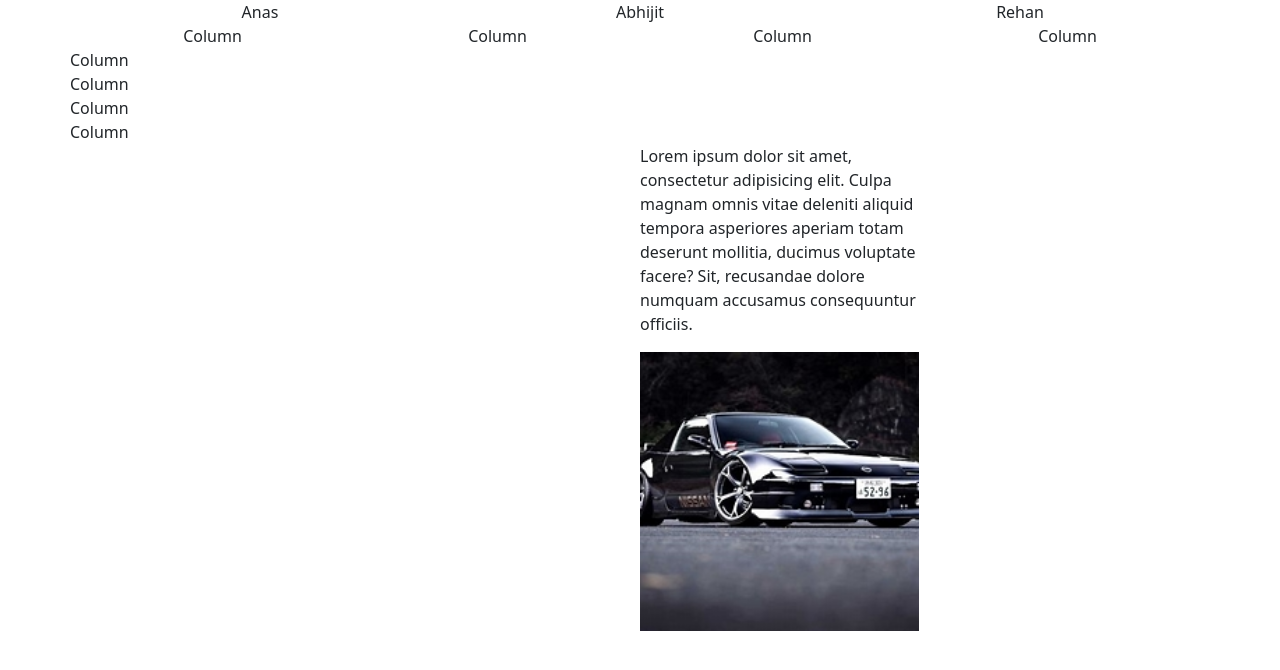
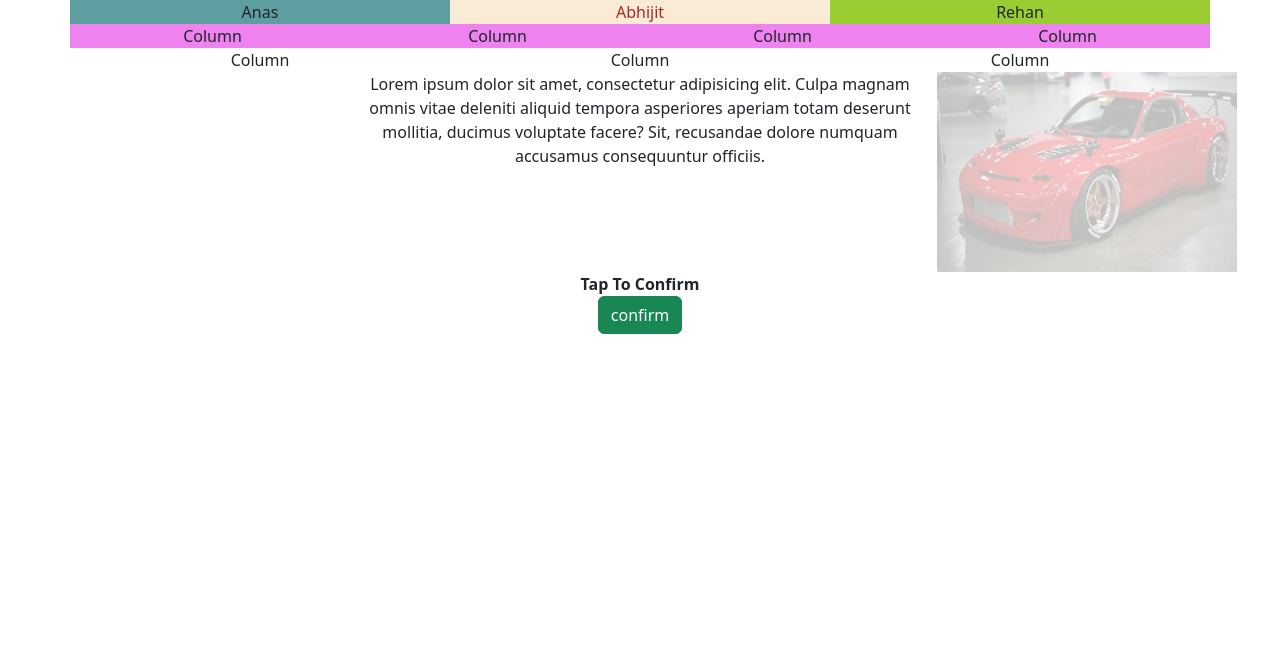
Before and after one commit to Rehanmominn/new-cars-task, a plain HTML site: page index.html in a window 1280 px wide. Drawn offline with nearby package versions, Linux system fonts and the light colour scheme.

Commit message:
bootstrapday2

```diff
--- a/index.html
+++ b/index.html
@@ -13,17 +13,17 @@
 <body>
     <div class="container text-center">
         <div class="row">
-            <div class="col">
+            <div style="background-color: cadetblue;" class="col">
                 Anas
             </div>
-            <div class="col">
+            <div style="color: brown; background-color: antiquewhite;" class="col">
                 Abhijit
             </div>
-            <div class="col">
+            <div style="background-color: yellowgreen;" class="col">
                 Rehan
             </div>
         </div>
-        <div class="row">
+        <div style="background-color: violet;" class="row">
             <div class="col">
                 Column
             </div>
@@ -37,35 +37,42 @@
                 Column
             </div>
         </div>
-        <div class="col">
-            <div class="row">
+        <div class="row">
+            <div class="col">
                 Column
             </div>
-            <div class="row">
+            <div class="col">
                 Column
             </div>
-            <div class="row">
-                Column
-            </div>
-            <div class="row">
+            <div class="col">
                 Column
             </div>
         </div>
 
 
 
-            </div>
+    </div>
 
     </div>
 
-<div class="container">
-    <div class="offset-6">
-   <p class="col-6">
-    Lorem ipsum dolor sit amet, consectetur adipisicing elit. Culpa magnam omnis vitae deleniti aliquid tempora asperiores aperiam totam deserunt mollitia, ducimus voluptate facere? Sit, recusandae dolore numquam accusamus consequuntur officiis.
-   </p>
-   <img class="col-6" src="assetsofproject/honda.jpg" height="100%" width="100%">
+    <div class="container text-center">
+        <div class="row">
+            <div class="col-6 offset-3">
+                Lorem ipsum dolor sit amet, consectetur adipisicing elit. Culpa magnam omnis vitae deleniti aliquid
+                tempora asperiores aperiam totam deserunt mollitia, ducimus voluptate facere? Sit, recusandae dolore
+                numquam accusamus consequuntur officiis.
+            </div>
+            <div class="col-3">
+                <img class="opacity-25" src="assetsofproject/miata.jpg" height="200px" width="300px">
+            </div>
+        </div>
     </div>
-</div>
+    <div class="text-center">
+        <b>Tap To Confirm</b><br />
+        <button type="button" class="btn btn-success">confirm</button>
+    </div>
+    </div>
+
 </body>
 <script src="https://cdn.jsdelivr.net/npm/bootstrap@5.3.3/dist/js/bootstrap.bundle.min.js"
     integrity="sha384-YvpcrYf0tY3lHB60NNkmXc5s9fDVZLESaAA55NDzOxhy9GkcIdslK1eN7N6jIeHz"
```
Also changed, not shown: vrtask.html (added, +33 -0 lines), vrtask.css (added), 1 other file.
